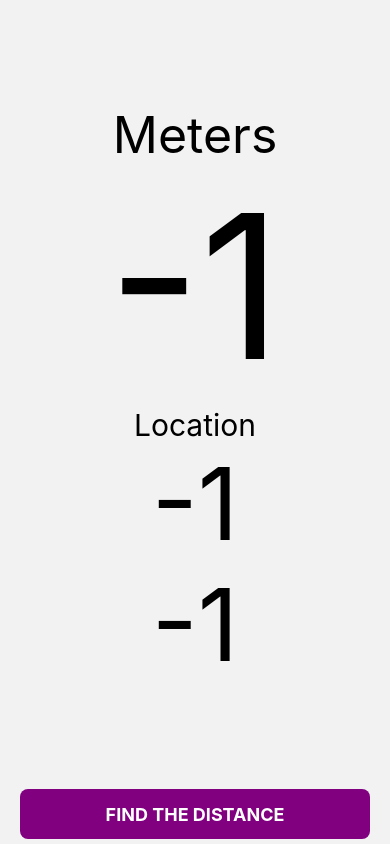
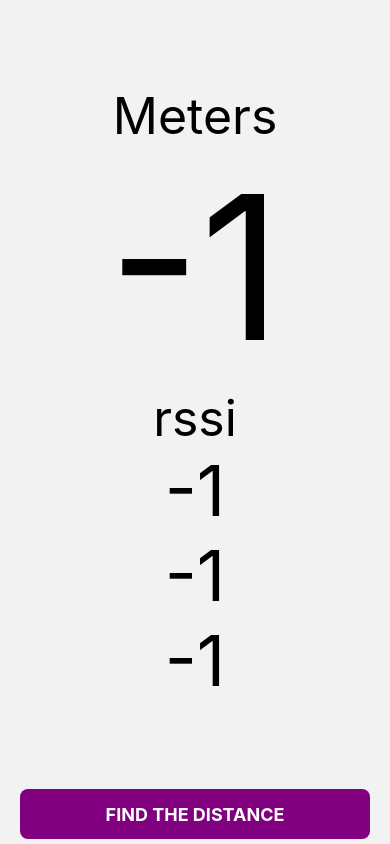
Before and after one commit to WayfindingWizards/TestingApp, a React Native app in the folder wayfindingApp/: screen / in a window 390 px wide. Built offline with nearby package versions, Linux system fonts and the light colour scheme; what react-native-ble-plx would draw is missing.

Commit message:
rssi signal checking

```diff
--- a/wayfindingApp/App.tsx
+++ b/wayfindingApp/App.tsx
@@ -10,7 +10,7 @@ import {
 import useBLE from './useBLE';
 
 const App = () => {
-  const {requestPermissions, scanForPeripherals, distance, location} = useBLE();
+  const {requestPermissions, scanForPeripherals, distance, location, rs1, rs2, rs3} = useBLE();
   const xCoord: number = location[0] as number;
   const yCoord: number = location[1] as number;
 
@@ -27,9 +27,13 @@ const App = () => {
       <View style={styles.heartRateTitleWrapper}>
         <Text style={{fontSize: 50, color: 'black'}}>Meters</Text>
         <Text style={{fontSize: 200, color: 'black'}}>{distance}</Text>
-        <Text style={{fontSize: 30, color: 'black'}}>Location</Text>
+        {/* <Text style={{fontSize: 30, color: 'black'}}>Location</Text>
         <Text style={{fontSize: 100, color: 'black'}}>{xCoord}</Text>
-        <Text style={{fontSize: 100, color: 'black'}}>{yCoord}</Text>
+        <Text style={{fontSize: 100, color: 'black'}}>{yCoord}</Text> */}
+        <Text style={{fontSize: 50, color: 'black'}}>rssi</Text>
+        <Text style={{fontSize: 70, color: 'black'}}>{rs1}</Text>
+        <Text style={{fontSize: 70, color: 'black'}}>{rs2}</Text>
+        <Text style={{fontSize: 70, color: 'black'}}>{rs3}</Text>
       </View>
       <TouchableOpacity onPress={scanForDevices} style={styles.ctaButton}>
         <Text style={styles.ctaButtonText}>FIND THE DISTANCE</Text>
--- a/wayfindingApp/useBLE.tsx
+++ b/wayfindingApp/useBLE.tsx
@@ -42,14 +42,20 @@ interface BluetoothLowEnergyApi {
   scanForPeripherals(): void;
   distance: number;
   location: number[];
+  rs1: number;
+  rs2: number;
+  rs3: number;
 }
 
 const distanceBuffer: [number, number, number] = [-1, -1, -1];
-let numOfSamples = 0;
+//let numOfSamples = 0;
 
 function useBLE(): BluetoothLowEnergyApi {
   const [distance, setDistance] = useState<number>(-1);
   const [location, setLocation] = useState<number[]>([-1, -1]);  // ***Question: Can we even have default values? How else do we do this?
+  const [rs1, setRs1] = useState<number>(-1);
+  const [rs2, setRs2] = useState<number>(-1);
+  const [rs3, setRs3] = useState<number>(-1);
 
   const requestPermissions = async (cb: VoidCallback) => {
     if (Platform.OS === 'android') {
@@ -107,6 +113,7 @@ function useBLE(): BluetoothLowEnergyApi {
           const queueSize = 20; //
           switch (deviceID){  // ***TODO: Set beacon IDs and coordinates
             case 'fda50693a4e24fb1afcfc6eb07647825':
+              setRs1(deviceRssi);
               xCoord = 0;
               yCoord = 0;
               //replace oldest beacon data
@@ -114,13 +121,15 @@ function useBLE(): BluetoothLowEnergyApi {
                 deviceBuffer.dequeue;}
               deviceBuffer.enqueue([deviceRssi, xCoord, yCoord]);
             case '00000000000000000000000000000000':
+              setRs2(deviceRssi);
               xCoord = 3;
               yCoord = 0;
               //replace oldest beacon data
               if (queueSize >= 20) {
                 deviceBuffer.dequeue; }
               deviceBuffer.enqueue([deviceRssi, xCoord, yCoord]);
-            case 'fda50693a4e24fb1afcfc6eb07647826 ':
+            case 'fda50693a4e24fb1afcfc6eb07647826':
+              setRs3(deviceRssi);
               xCoord = 3;
               yCoord = 3;
               //replace oldest beacon data
@@ -192,6 +201,9 @@ function useBLE(): BluetoothLowEnergyApi {
     requestPermissions,
     distance,
     location,
+    rs1,
+    rs2,
+    rs3,
   };
 }
 
```
